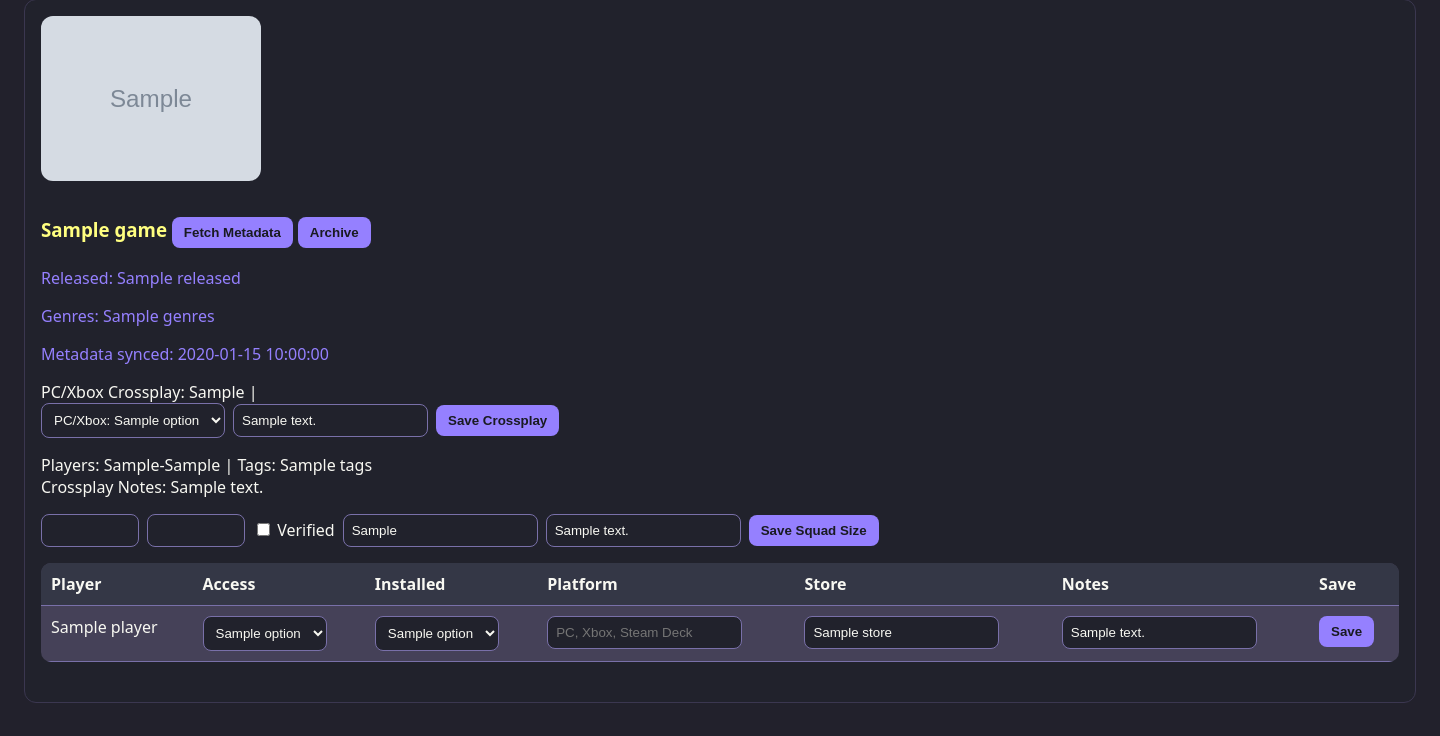
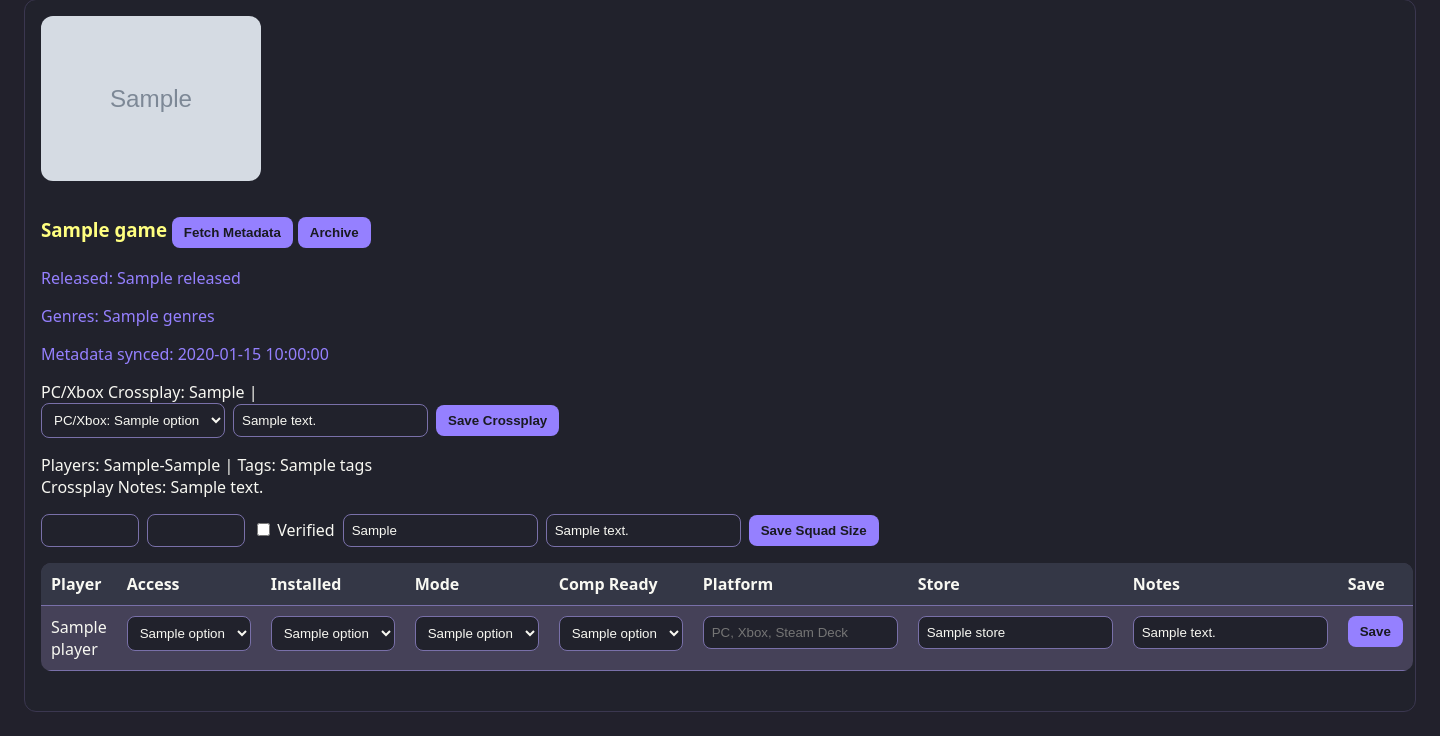
Before and after one commit to Lukefilewalker/SquadSync, a FastAPI app: template app/templates/games.html in a window 1440 px wide. Shown: the part 477-1213 px from the top of the page. Before the commit the page ends 1180 px from the top, so only its background shows below. Run offline with FastAPI, Linux system fonts and the light colour scheme; the template is opened without the code that fills it: most values are stand-ins (such as "Sample title", 1, 10 or a date in 2020); grey boxes marked "Sample" are stand-in pictures.

Commit message:
Add per-player game mode preferences

```diff
--- a/app/main.py
+++ b/app/main.py
@@ -24,7 +24,7 @@ templates = Jinja2Templates(directory=str(APP_DIR / "templates"))
 ACCESS_OPTIONS = ["Own", "Game Pass", "Free-to-play", "Shared Library", "No Access", "Unknown"]
 INSTALLED_OPTIONS = ["Yes", "No", "Unknown"]
 CROSSPLAY_OPTIONS = ["Yes", "No", "Partial", "Possible", "Unknown"]
-MODE_OPTIONS = ["Unknown", "Casual", "Competitive", "Either", "Co-op", "Custom"]
+MODE_OPTIONS = ["Unknown", "Casual", "Competitive", "Both"]
 COMPETITIVE_READY_OPTIONS = ["Unknown", "Yes", "No"]
 ACCESS_OK = {"Own", "Game Pass", "Free-to-play", "Shared Library"}
 
@@ -497,6 +497,8 @@ def update_player_game(
     game_id: int = Form(...),
     access: str = Form("Unknown"),
     installed: str = Form("Unknown"),
+    preferred_mode: str = Form("Unknown"),
+    competitive_ready: str = Form("Unknown"),
     platform: str = Form(""),
     store: str = Form(""),
     notes: str = Form(""),
@@ -506,6 +508,12 @@ def update_player_game(
 
     if installed not in INSTALLED_OPTIONS:
         installed = "Unknown"
+
+    if preferred_mode not in MODE_OPTIONS:
+        preferred_mode = "Unknown"
+
+    if competitive_ready not in COMPETITIVE_READY_OPTIONS:
+        competitive_ready = "Unknown"
 
     legacy_status = "Unknown"
     if installed == "Yes":
@@ -522,14 +530,17 @@ def update_player_game(
             """
             INSERT INTO player_games(
                 player_id, game_id, status, access, installed,
+                preferred_mode, competitive_ready,
                 platform, store, notes, updated_at
             )
-            VALUES (?, ?, ?, ?, ?, ?, ?, ?, CURRENT_TIMESTAMP)
+            VALUES (?, ?, ?, ?, ?, ?, ?, ?, ?, ?, CURRENT_TIMESTAMP)
             ON CONFLICT(player_id, game_id)
             DO UPDATE SET
                 status = excluded.status,
                 access = excluded.access,
                 installed = excluded.installed,
+                preferred_mode = excluded.preferred_mode,
+                competitive_ready = excluded.competitive_ready,
                 platform = excluded.platform,
                 store = excluded.store,
                 notes = excluded.notes,
@@ -541,6 +552,8 @@ def update_player_game(
                 legacy_status,
                 access,
                 installed,
+                preferred_mode,
+                competitive_ready,
                 platform.strip(),
                 store.strip(),
                 notes.strip(),
--- a/app/templates/games.html
+++ b/app/templates/games.html
@@ -124,16 +124,20 @@
 
     <button type="submit">Save Squad Size</button>
 </form>
+
 <table>
     <tr>
         <th>Player</th>
         <th>Access</th>
         <th>Installed</th>
+        <th>Mode</th>
+        <th>Comp Ready</th>
         <th>Platform</th>
         <th>Store</th>
         <th>Notes</th>
         <th>Save</th>
     </tr>
+
     {% for player in players %}
     <tr>
         <form method="post" action="/player-game/update">
@@ -145,7 +149,9 @@
             <td>
                 <select name="access">
                     {% for option in access_options %}
-                            <option value="{{ option }}" {% if row.player_data[player.id].access == option %}selected{% endif %}>{{ option }}</option>
+                        <option value="{{ option }}" {% if row.player_data[player.id].access == option %}selected{% endif %}>
+                            {{ option }}
+                        </option>
                     {% endfor %}
                 </select>
             </td>
@@ -153,15 +159,54 @@
             <td>
                 <select name="installed">
                     {% for option in installed_options %}
-                            <option value="{{ option }}" {% if row.player_data[player.id].installed == option %}selected{% endif %}>{{ option }}</option>
+                        <option value="{{ option }}" {% if row.player_data[player.id].installed == option %}selected{% endif %}>
+                            {{ option }}
+                        </option>
                     {% endfor %}
                 </select>
             </td>
 
-                <td><input name="platform" value="{{ row.player_data[player.id].platform }}" placeholder="PC, Xbox, Steam Deck"></td>
-                <td><input name="store" value="{{ row.player_data[player.id].store }}" placeholder="Steam, Xbox, Epic"></td>
-                <td><input name="notes" value="{{ row.player_data[player.id].notes }}" placeholder="Optional"></td>
-                <td><button>Save</button></td>
+            <td>
+                <select name="preferred_mode">
+                    {% for option in mode_options %}
+                        <option value="{{ option }}" {% if row.player_data[player.id].preferred_mode == option %}selected{% endif %}>
+                            {{ option }}
+                        </option>
+                    {% endfor %}
+                </select>
+            </td>
+
+            <td>
+                <select name="competitive_ready">
+                    {% for option in competitive_ready_options %}
+                        <option value="{{ option }}" {% if row.player_data[player.id].competitive_ready == option %}selected{% endif %}>
+                            {{ option }}
+                        </option>
+                    {% endfor %}
+                </select>
+            </td>
+
+            <td>
+                <input name="platform"
+                       value="{{ row.player_data[player.id].platform }}"
+                       placeholder="PC, Xbox, Steam Deck">
+            </td>
+
+            <td>
+                <input name="store"
+                       value="{{ row.player_data[player.id].store }}"
+                       placeholder="Steam, Xbox, Epic">
+            </td>
+
+            <td>
+                <input name="notes"
+                       value="{{ row.player_data[player.id].notes }}"
+                       placeholder="Optional">
+            </td>
+
+            <td>
+                <button>Save</button>
+            </td>
         </form>
     </tr>
     {% endfor %}
```
Lines whose indentation alone changed are shown as unchanged.
